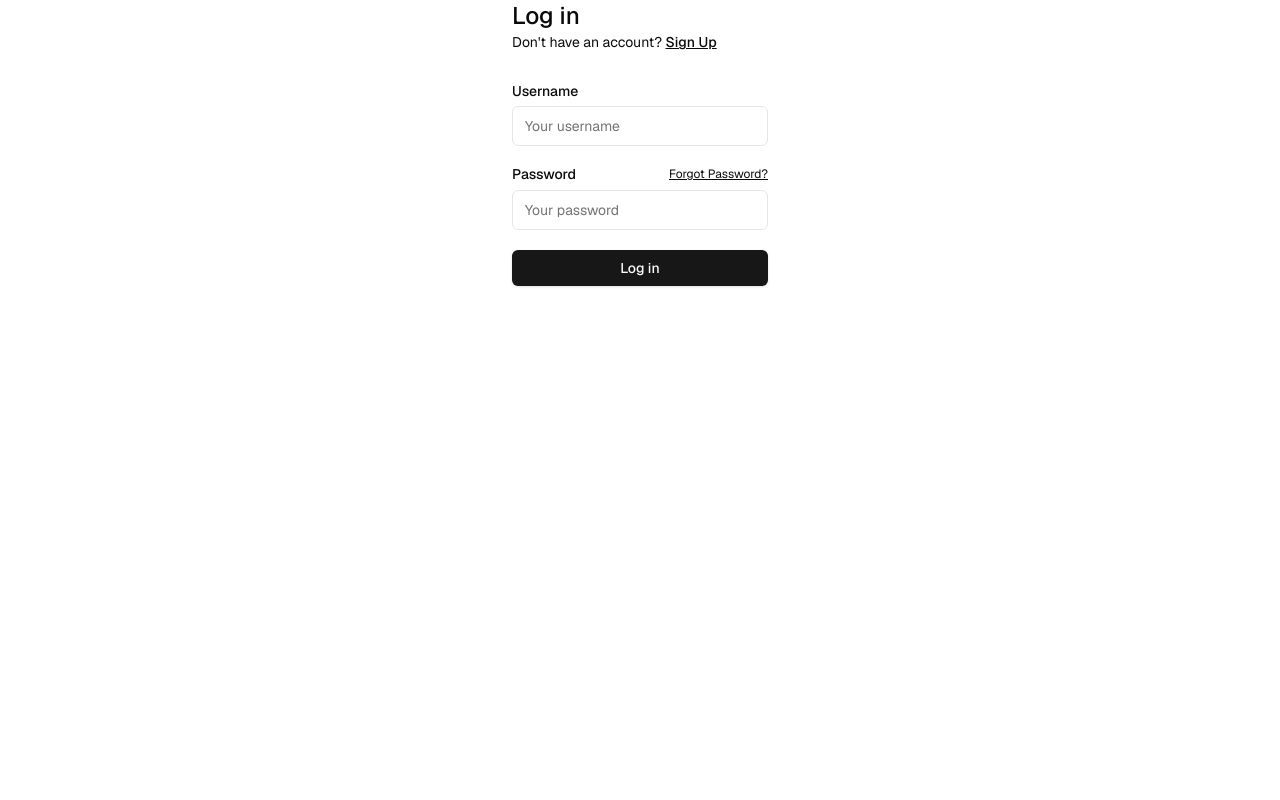
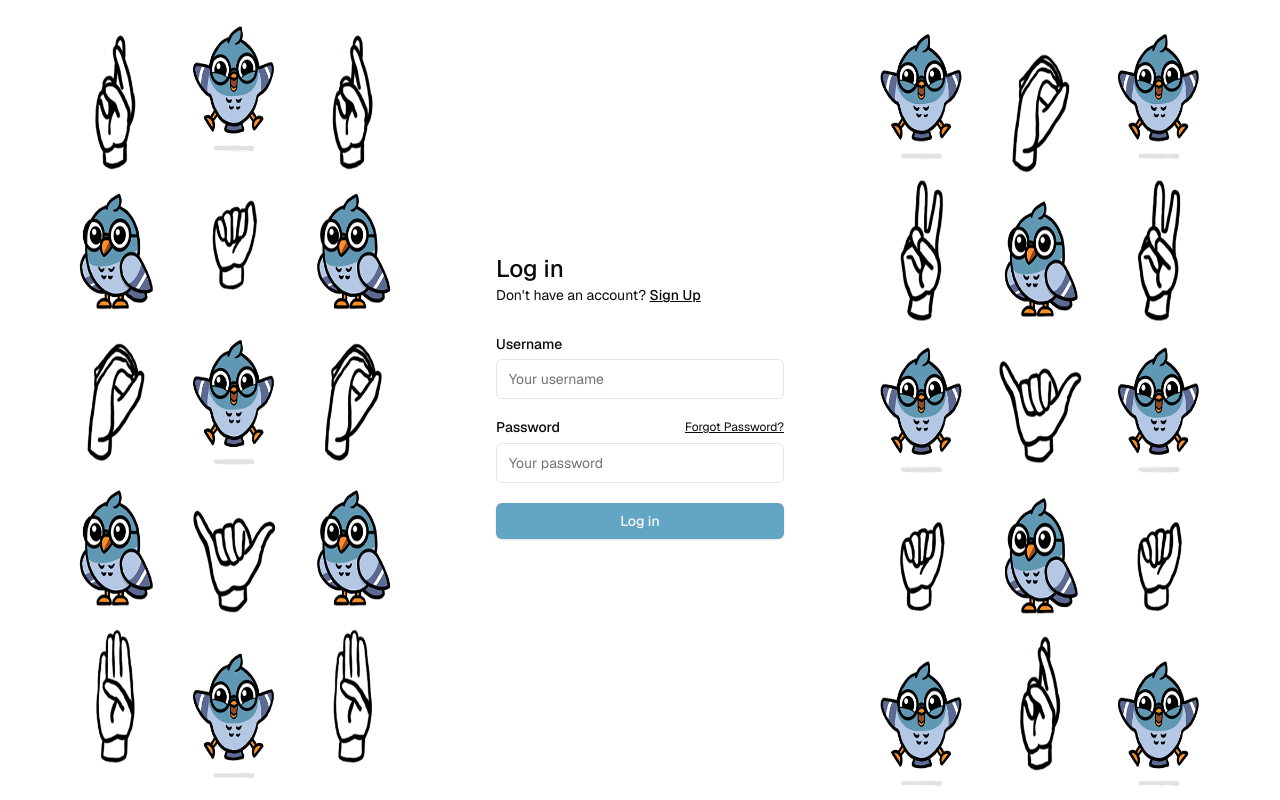
Before and after one commit to yumib/handlingo, a Next.js app in the folder handlingo/: page /auth-pages/sign-in in a window 1280 px wide. Built offline with nearby package versions, Linux system fonts and the light colour scheme.

Commit message:
background and button color fixed

```diff
--- a/handlingo/app/auth-pages/layout.tsx
+++ b/handlingo/app/auth-pages/layout.tsx
@@ -7,6 +7,6 @@ export default async function Layout({
   children: React.ReactNode;
 }) {
   return (
-    <div className="max-w-7xl flex flex-col gap-12 items-start">{children}</div>
+    <div className="flex flex-col gap-12 items-start">{children}</div>
   );
 }
--- a/handlingo/app/auth-pages/sign-in/page.tsx
+++ b/handlingo/app/auth-pages/sign-in/page.tsx
@@ -5,6 +5,7 @@ import { SubmitButton } from "@/components/submit-button";
 import { Input } from "@/components/ui/input";
 import { Label } from "@/components/ui/label";
 import Link from "next/link";
+import Image from "next/image";
 
 
 
@@ -14,8 +15,17 @@ export default async function SignIn(props: { searchParams: Promise<Message> })
   const searchParams = await props.searchParams;
 
   return (
-    // standard html
-    <form className="flex-1 flex flex-col min-w-64">
+    // background image
+    <div className="flex w-screen items-center justify-center min-h-screen relative">
+      {/* Background Image */}
+      <Image
+        src="/assets/login-background.png" // Use the imported image
+        alt="Login Background"
+        className="absolute top-0 left-0 w-full h-full object-full"
+        width= {800}
+        height={800}
+      />
+    <form className="flex-1 flex flex-col min-w-48 max-w-72">
       <h1 className="text-2xl font-medium">Log in</h1>
       <p className="text-sm text-foreground">
         Don't have an account?{" "}
@@ -48,5 +58,6 @@ export default async function SignIn(props: { searchParams: Promise<Message> })
         <FormMessage message={searchParams} />
       </div>
     </form>
+  </div>
   );
 }
--- a/handlingo/components/ui/button.tsx
+++ b/handlingo/components/ui/button.tsx
@@ -15,7 +15,7 @@ const buttonVariants = cva(
   {
     variants: {
       variant: {
-        default: "bg-primary text-primary-foreground shadow hover:bg-primary/90",
+        default: "bg-darkBlue text-primary-foreground shadow hover:bg-primary/90",
         destructive:
           "bg-destructive text-destructive-foreground shadow-sm hover:bg-destructive/90",
         outline:
--- a/handlingo/tailwind.config.ts
+++ b/handlingo/tailwind.config.ts
@@ -52,6 +52,16 @@ const config = {
           DEFAULT: "hsl(var(--card))",
           foreground: "hsl(var(--card-foreground))",
         },
+        // custom blue login color
+        darkBlue: "#63A5C5",
+        lightBlue: "#B4C7E4",
+        pimpPurple: "D4AAF0",
+        gray: "#626367",
+        black: "#212225",
+        trafficRef: "#FE5959",
+        trafficYellow: "#FAD35B",
+        trafficGreen: "#81EB57",
+        white: "#F7F9FF"
       },
       borderRadius: {
         lg: "var(--radius)",
```
Also changed, not shown: handlingo/public/assets/login-background.png (added).
